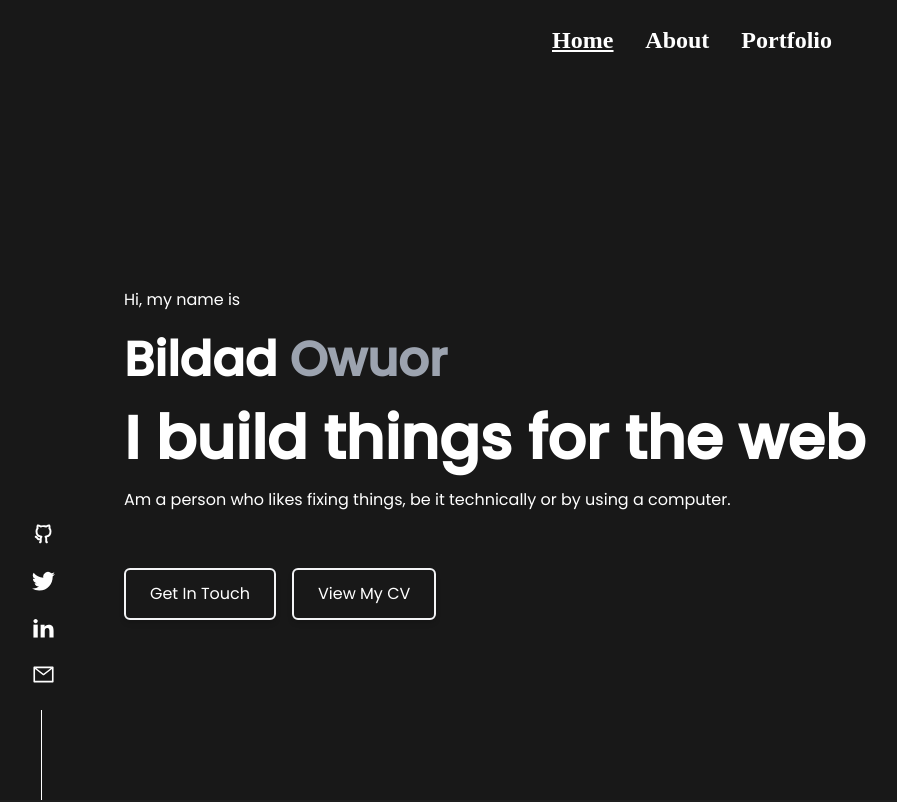
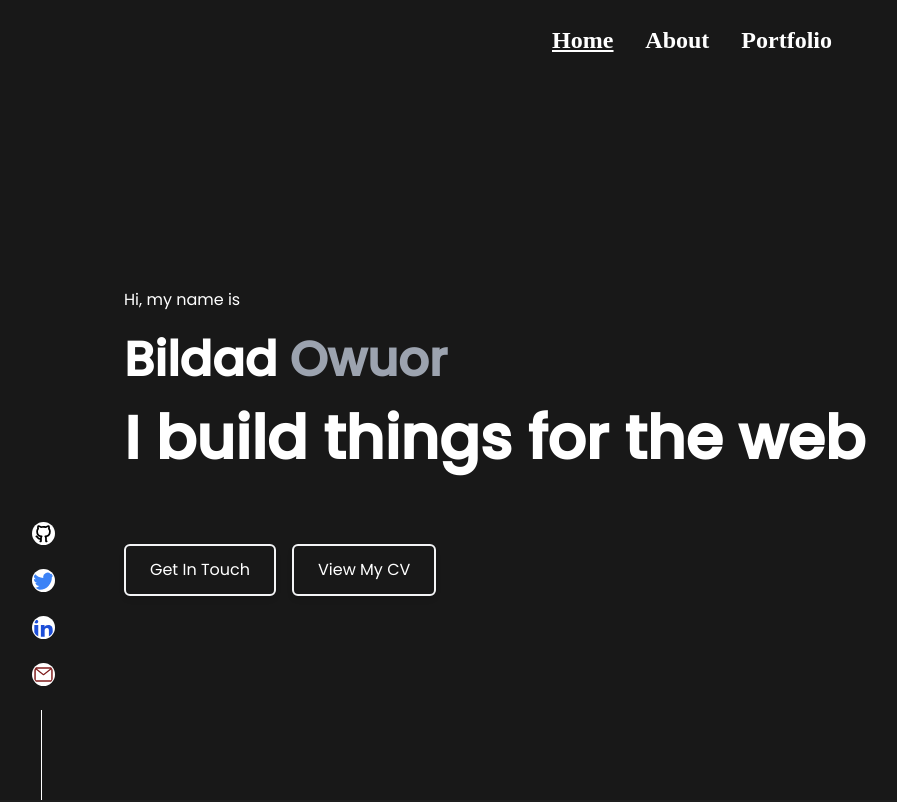
Before and after one commit to Bildad0/bildad, a React (Create React App) app: page / in a window 1280 px wide. Shown: the top 802 px of the page, without its empty margins (4-901 px from the left). Built offline with nearby package versions, Linux system fonts and the light colour scheme.

Commit message:
updates and fixes

```diff
--- a/src/App.css
+++ b/src/App.css
@@ -75,11 +75,11 @@ text-decoration: underline;
   display: block;
   width: 100%;
   height: 70%;
-  border-radius: 5px;
+  -o-border-radius: 5px;
   -webkit-border-radius: 5px;
   -moz-border-radius: 5px;
   -ms-border-radius: 5px;
-  -o-border-radius: 5px;
+  border-radius: 5px;
 }
 
 .ImgWrapper:hover .ImgWrapper::after {
@@ -265,6 +265,10 @@ text-decoration: underline;
   background-color: #fff;
 }
 
+.social-icons{
+  padding: 1px;
+  border-radius: 50%;
+}
 /* social media */
 
 .ProjectCta-grid {
--- a/src/Components/Aboutme.js
+++ b/src/Components/Aboutme.js
@@ -1,10 +1,9 @@
 import React, { useEffect } from "react";
 import AOS from "aos";
 import "aos/dist/aos.css"
-import { SiAdobe, SiJavascript, SiMysql, SiNextdotjs } from "react-icons/si";
+import { SiAdobe, SiFlutter, SiJavascript } from "react-icons/si";
 import { FaReact } from "react-icons/fa";
 import { DiFirebase, DiMongodb, DiNodejsSmall } from "react-icons/di";
-import { RiReactjsLine } from "react-icons/ri";
 
 
 const Aboutme = () => {
@@ -34,7 +33,7 @@ const Aboutme = () => {
             <div className="flex justify-between w-3/4 lg:w-3/5 "  >
               <div className="pt-5">
                 <ul className="skillList" >
-                  <li className="flex items-center" > <SiJavascript /> <span className="ml-2" >JavaScript (ES6+)</span></li>
+                  <li className="flex items-center" > <SiJavascript className=""/> <span className="ml-2" >JavaScript (ES6+)</span></li>
                   <li className="flex items-center" > <DiNodejsSmall /> <span className="ml-2" >Node.js</span></li>
                   <li className="flex items-center" > <DiMongodb /> <span className="ml-2" >MongoDB</span></li>
                   <li className="flex items-center"><DiFirebase/> <span className="ml-2">FireBase</span> </li>
@@ -43,7 +42,7 @@ const Aboutme = () => {
               <div className="pt-5">
                 <ul className="skillList" >
                   <li className="flex items-center" > <FaReact /> <span className="ml-2" >React</span></li>
-                  <li className="flex items-center" > <RiReactjsLine /> <span className="ml-2" > Flutter (mobile) </span></li>
+                  <li className="flex items-center" > <SiFlutter /> <span className="ml-2" > Flutter (mobile) </span></li>
                   <li className="flex items-center"><SiAdobe/><span className="ml-2">Photoshop</span> </li>
                 </ul>
               </div>
--- a/src/Components/SocialMedia.js
+++ b/src/Components/SocialMedia.js
@@ -8,28 +8,28 @@ const SocialMedia = () => {
   return (
     <div className="social-media">
       <ul className="lists" >
-        <li>
+        <li >
           <a target="_blank" rel="noopener noreferrer" href="https://github.com/Bildad0">
 
-            <RiGithubLine />
+            <RiGithubLine className="bg-white social-icons text-black" />
             <title>github</title>
           </a>
         </li>
         <li>
           <a target="_blank" rel="noopener noreferrer" href="https://x.com/Bildad0">
-            <BsTwitter />
+            <BsTwitter className="bg-white social-icons text-blue-500"/>
           </a>
         </li>
         <li>
           <a target="_blank" rel="noopener noreferrer" href="https://www.linkedin.com/in/bildad-owuor/">
-            <ImLinkedin2 />
+            <ImLinkedin2 className="bg-white social-icons text-blue-700" />
           </a>
         </li>
         <li>
 
           <a target="_blank" rel="noopener noreferrer" href=" mailto:bildadowuor@gmail.com">
 
-            <AiOutlineMail />
+            <AiOutlineMail className="bg-white social-icons text-red-900 text-2xl" />
           </a>
         </li>
       </ul>
--- a/src/Pages/HomePage_Folder/HomePage.js
+++ b/src/Pages/HomePage_Folder/HomePage.js
@@ -20,7 +20,7 @@ const HomePage = () => {
                 <div className="bg-SecondColor flex justify-center  invisible sm:invisible md:visible lg:visible xl:visible">
                     <ul className="text-rgba(255,255,255,0.8) flex flex-row gap-x-8 my-nav-bar md:text-2xl text-xl font-bold my-6  flex-4">
                     <li className=""><a href="#up">Home</a></li>
-                    <li data-aos="fade-left"><a href="#about">About</a></li>
+                    <li data-aos="fade-left "><a href="#about">About</a></li>
                     <li data-aos="fade-left"><a href="#portfolio">Portfolio</a></li>
                     </ul>
                 </div>
@@ -28,7 +28,7 @@ const HomePage = () => {
                     <h4 >Hi, my name is</h4>
                     <h1 className="md:text-5xl text-3xl font-bold my-6  flex-1 name" >Bildad <span  data-aos="fade-right" className="text-gray-400">Owuor</span></h1>
                     <h1 className="md:text-6xl text-4xl font-bold mb-5"  > I build things for the web </h1>
-                    <p className="w-full md:w-2/3" >Am a person who likes fixing things, be it technically or by using a computer.</p>
+                    <p className="w-full md:w-2/3" ></p>
 
                     <div className="pt-10 space-y-4 md:space-x-4">
                         <button className="btn" ><a href=" mailto:bildadowuor@gmail.com">Get In Touch</a></button>
```
